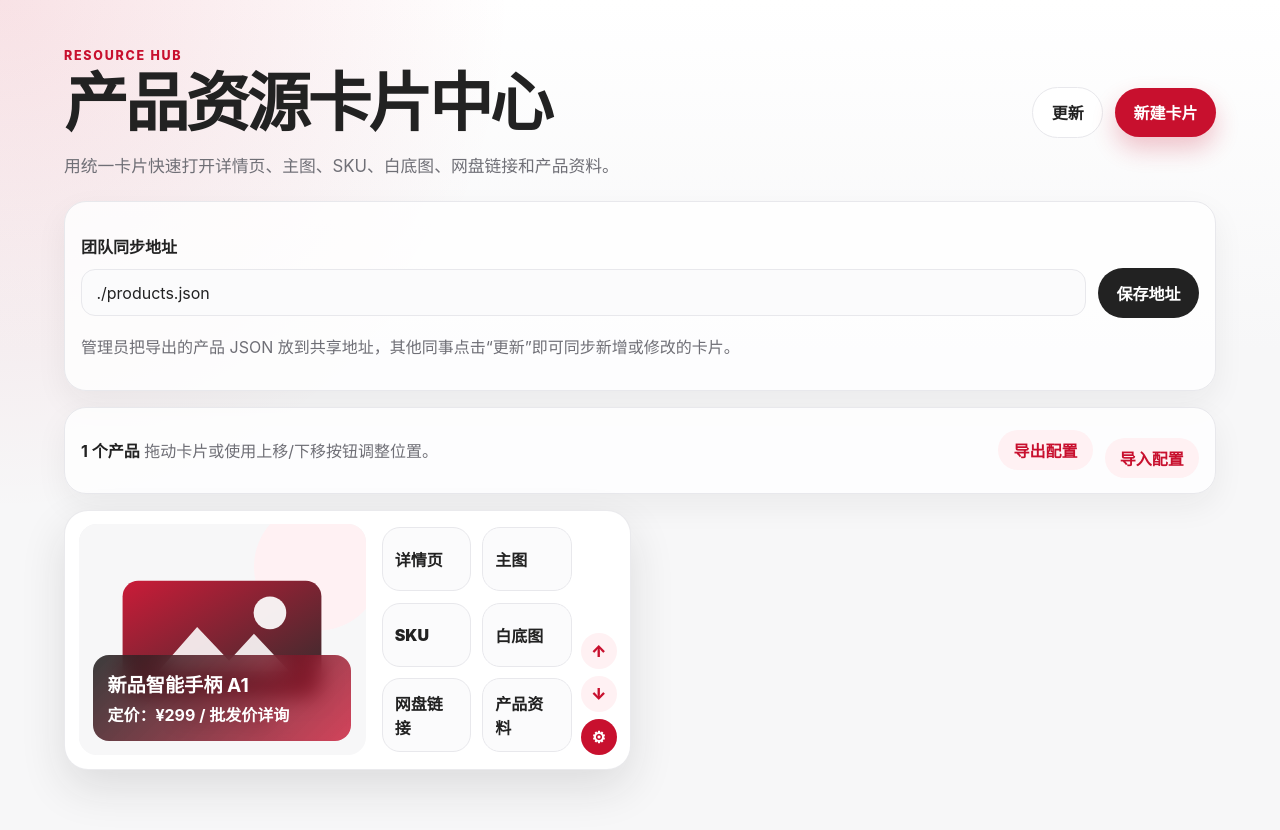
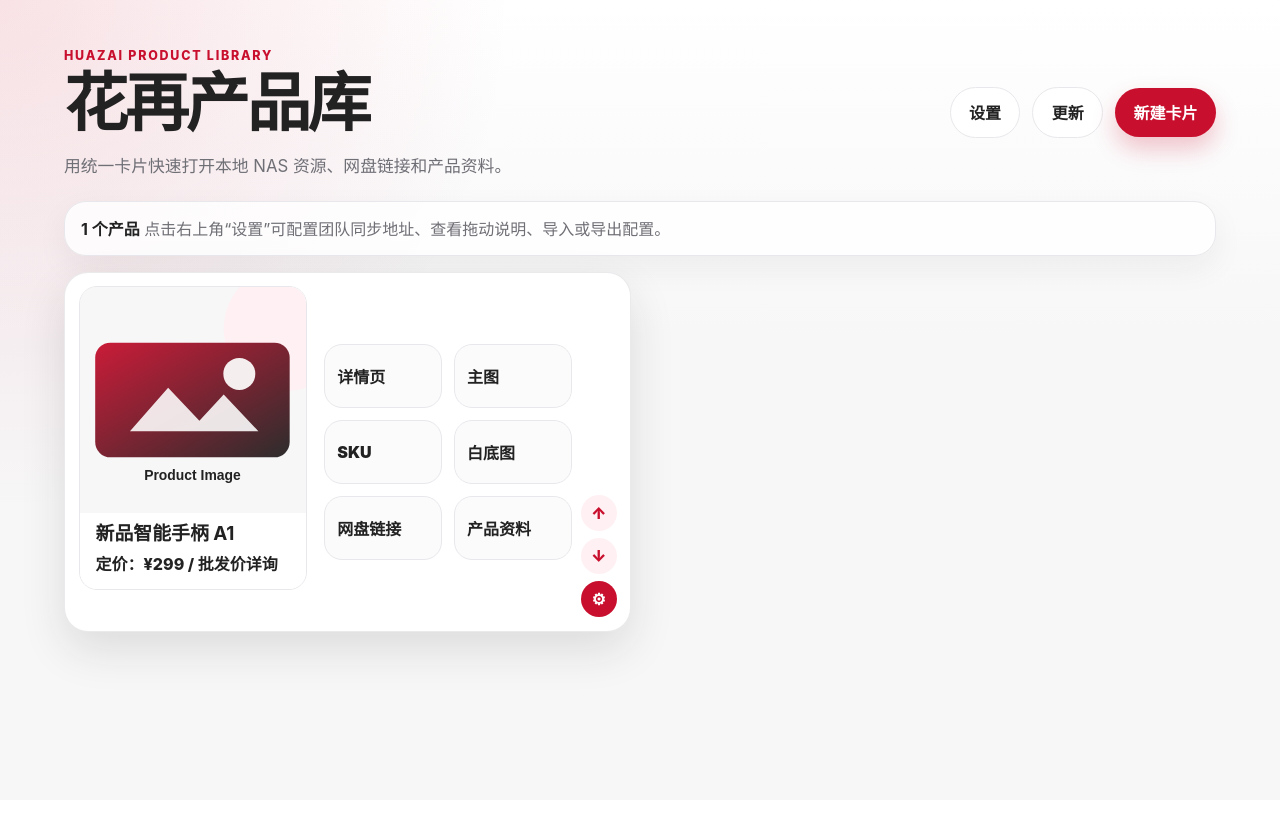
Before and after one commit to liang2045/weizhong, a plain HTML site: page index.html in a window 1280 px wide. Both pictures are taken after a click on the button "详情页". After the commit the page ends 800 px from the top, so only its background shows below. Drawn offline with Linux system fonts and the light colour scheme.

Commit message:
Revert "Revert "Add static '花再产品库' product library web app (HTML/CSS/JS)""

```diff
--- a/app.js
+++ b/app.js
@@ -2,6 +2,7 @@ const STORAGE_KEY = "product-resource-cards:v1";
 const SYNC_KEY = "product-resource-sync-url:v1";
 
 const RESOURCE_BUTTONS = ["详情页", "主图", "SKU", "白底图", "网盘链接", "产品资料"];
+const CLOUD_LINK_LABEL = "网盘链接";
 
 const placeholderSvg = encodeURIComponent(`
 <svg xmlns="http://www.w3.org/2000/svg" viewBox="0 0 900 650">
@@ -22,7 +23,7 @@ const sampleProducts = [
     price: "定价：¥299 / 批发价详询",
     image: PLACEHOLDER_IMAGE,
     links: {
-      "详情页": "https://example.com/product/a1",
+      "详情页": "file:///Volumes/NAS/Products/A1/detail",
       "主图": "file:///Volumes/NAS/Products/A1/main-image",
       "SKU": "file:///Volumes/NAS/Products/A1/sku",
       "白底图": "file:///Volumes/NAS/Products/A1/white-bg",
@@ -99,7 +100,7 @@ function renderCards() {
       button.textContent = label;
       button.disabled = !product.links[label];
       button.title = product.links[label] || "请先在设置中配置地址";
-      button.addEventListener("click", () => openResource(product.links[label]));
+      button.addEventListener("click", () => openResource(label, product.links[label]));
       buttonGrid.append(button);
     });
 
@@ -123,9 +124,22 @@ function renderCards() {
   });
 }
 
-function openResource(url) {
+function openResource(label, url) {
   if (!url) return;
-  window.open(url, "_blank", "noopener,noreferrer");
+  const targetUrl = label === CLOUD_LINK_LABEL ? url : toLocalResourceUrl(url);
+  window.open(targetUrl, "_blank", "noopener,noreferrer");
+}
+
+function toLocalResourceUrl(rawUrl) {
+  const url = rawUrl.trim();
+  if (/^file:\/\//i.test(url)) return url;
+  if (/^\\/.test(url)) {
+    return `file://///${url.replace(/^\\+/, "").replaceAll("\\", "/")}`;
+  }
+  if (/^[a-zA-Z]:\\/.test(url)) {
+    return `file:///${url.replaceAll("\\", "/")}`;
+  }
+  return url;
 }
 
 function moveCard(id, direction) {
@@ -154,7 +168,7 @@ function renderLinkFields() {
     field.textContent = label;
     const input = document.createElement("input");
     input.name = label;
-    input.placeholder = "填写本地 NAS 地址、file:// 地址或网盘 URL";
+    input.placeholder = label === CLOUD_LINK_LABEL ? "填写在线网盘分享 URL" : "填写本地 NAS / 共享盘路径或 file:// 地址";
     field.append(input);
     linkFieldsEl.append(field);
   });
@@ -273,6 +287,7 @@ async function importConfig(file) {
   renderCards();
 }
 
+document.querySelector("#appSettingsBtn").addEventListener("click", () => document.querySelector("#settingsDialog").showModal());
 document.querySelector("#newCardBtn").addEventListener("click", () => openDialog());
 document.querySelector("#saveCardBtn").addEventListener("click", saveCard);
 document.querySelector("#deleteBtn").addEventListener("click", deleteCard);
--- a/index.html
+++ b/index.html
@@ -3,47 +3,66 @@
   <head>
     <meta charset="UTF-8" />
     <meta name="viewport" content="width=device-width, initial-scale=1.0" />
-    <title>产品资源卡片中心</title>
+    <title>花再产品库</title>
     <link rel="stylesheet" href="styles.css" />
   </head>
   <body>
     <header class="app-header">
       <div>
-        <p class="eyebrow">Resource Hub</p>
-        <h1>产品资源卡片中心</h1>
-        <p class="subtitle">用统一卡片快速打开详情页、主图、SKU、白底图、网盘链接和产品资料。</p>
+        <p class="eyebrow">Huazai Product Library</p>
+        <h1>花再产品库</h1>
+        <p class="subtitle">用统一卡片快速打开本地 NAS 资源、网盘链接和产品资料。</p>
       </div>
       <div class="header-actions">
+        <button id="appSettingsBtn" class="btn btn-secondary" type="button">设置</button>
         <button id="updateBtn" class="btn btn-secondary" type="button">更新</button>
         <button id="newCardBtn" class="btn btn-primary" type="button">新建卡片</button>
       </div>
     </header>
 
     <main>
-      <section class="sync-panel" aria-label="同步配置">
-        <label for="syncUrl">团队同步地址</label>
-        <div class="sync-row">
-          <input id="syncUrl" type="url" placeholder="例如：https://company.example.com/products.json 或 ./products.json" />
-          <button id="saveSyncBtn" class="btn btn-dark" type="button">保存地址</button>
-        </div>
-        <p>管理员把导出的产品 JSON 放到共享地址，其他同事点击“更新”即可同步新增或修改的卡片。</p>
-      </section>
-
       <section class="toolbar" aria-label="列表工具栏">
         <div>
           <strong id="cardCount">0 个产品</strong>
-          <span>拖动卡片或使用上移/下移按钮调整位置。</span>
-        </div>
-        <div class="toolbar-actions">
-          <button id="exportBtn" class="link-button" type="button">导出配置</button>
-          <label class="link-button file-label" for="importInput">导入配置</label>
-          <input id="importInput" type="file" accept="application/json" hidden />
+          <span>点击右上角“设置”可配置团队同步地址、查看拖动说明、导入或导出配置。</span>
         </div>
       </section>
 
       <section id="cards" class="cards" aria-live="polite"></section>
       <p id="emptyState" class="empty-state" hidden>还没有产品卡片，请点击“新建卡片”开始配置。</p>
     </main>
+
+    <dialog id="settingsDialog" class="dialog settings-dialog">
+      <form method="dialog" class="dialog-card">
+        <div class="dialog-header">
+          <div>
+            <p class="eyebrow">App settings</p>
+            <h2>花再产品库设置</h2>
+          </div>
+          <button class="icon-button" value="cancel" aria-label="关闭" type="submit">×</button>
+        </div>
+
+        <section class="settings-section" aria-label="团队同步地址">
+          <h3>团队同步地址</h3>
+          <p>管理员把导出的产品 JSON 放到共享地址，其他同事点击“更新”即可同步新增或修改的卡片。</p>
+          <label for="syncUrl">同步 JSON 地址</label>
+          <div class="sync-row">
+            <input id="syncUrl" type="url" placeholder="例如：https://company.example.com/products.json 或 ./products.json" />
+            <button id="saveSyncBtn" class="btn btn-dark" type="button">保存地址</button>
+          </div>
+        </section>
+
+        <section class="settings-section" aria-label="拖动产品说明和导入导出配置">
+          <h3>拖动产品说明 / 导入导出配置</h3>
+          <p>在产品列表中拖动卡片，或使用卡片右下角的上移/下移按钮调整产品位置；调整后会自动保存在本机。</p>
+          <div class="toolbar-actions settings-actions">
+            <button id="exportBtn" class="link-button" type="button">导出配置</button>
+            <label class="link-button file-label" for="importInput">导入配置</label>
+            <input id="importInput" type="file" accept="application/json" hidden />
+          </div>
+        </section>
+      </form>
+    </dialog>
 
     <dialog id="cardDialog" class="dialog">
       <form id="cardForm" method="dialog" class="dialog-card">
@@ -76,6 +95,7 @@
 
         <fieldset>
           <legend>按钮地址配置</legend>
+          <p class="field-hint">除“网盘链接”外，请优先填写本地 NAS / 共享盘路径，例如 <code>\\NAS\Products\A1</code>、<code>Z:\Products\A1</code> 或 <code>file:///Volumes/NAS/Products/A1</code>。</p>
           <div id="linkFields" class="link-fields"></div>
         </fieldset>
 
@@ -91,8 +111,10 @@
 
     <template id="cardTemplate">
       <article class="product-card" draggable="true">
-        <div class="image-wrap">
-          <img class="product-image" alt="" />
+        <div class="product-identity">
+          <div class="image-wrap">
+            <img class="product-image" alt="" />
+          </div>
           <div class="product-meta">
             <h3></h3>
             <p></p>
--- a/products.json
+++ b/products.json
@@ -7,7 +7,7 @@
       "price": "定价：¥299 / 批发价详询",
       "image": "",
       "links": {
-        "详情页": "https://example.com/product/a1",
+        "详情页": "file:///Volumes/NAS/Products/A1/detail",
         "主图": "file:///Volumes/NAS/Products/A1/main-image",
         "SKU": "file:///Volumes/NAS/Products/A1/sku",
         "白底图": "file:///Volumes/NAS/Products/A1/white-bg",
--- a/styles.css
+++ b/styles.css
@@ -100,7 +100,6 @@ h1 {
 
 main { padding: 0 clamp(1rem, 5vw, 5rem) 4rem; }
 
-.sync-panel,
 .toolbar {
   background: rgba(255, 255, 255, 0.82);
   border: 1px solid var(--line);
@@ -108,13 +107,7 @@ main { padding: 0 clamp(1rem, 5vw, 5rem) 4rem; }
   box-shadow: 0 12px 32px rgba(34, 34, 34, 0.06);
 }
 
-.sync-panel {
-  padding: 1rem;
-  margin-bottom: 1rem;
-}
-
-.sync-panel label { font-weight: 800; }
-.sync-panel p, .toolbar span { color: var(--muted); }
+.toolbar span { color: var(--muted); }
 .sync-row { margin-top: 0.65rem; }
 .sync-row input { flex: 1; min-width: 0; }
 
@@ -140,16 +133,16 @@ main { padding: 0 clamp(1rem, 5vw, 5rem) 4rem; }
 
 .cards {
   display: grid;
-  grid-template-columns: repeat(auto-fill, minmax(430px, 1fr));
+  grid-template-columns: repeat(auto-fill, minmax(520px, 1fr));
   gap: 1.1rem;
 }
 
 .product-card {
   position: relative;
   display: grid;
-  grid-template-columns: minmax(0, 1.1fr) minmax(210px, 0.9fr);
-  gap: 1rem;
-  min-height: 260px;
+  grid-template-columns: minmax(225px, 0.78fr) minmax(240px, 1fr);
+  gap: 1.1rem;
+  min-height: 360px;
   padding: 0.85rem;
   background: var(--white);
   border: 1px solid rgba(232, 232, 236, 0.9);
@@ -160,10 +153,19 @@ main { padding: 0 clamp(1rem, 5vw, 5rem) 4rem; }
 
 .product-card.dragging { opacity: 0.48; outline: 3px dashed var(--brand); }
 
+.product-identity {
+  display: grid;
+  grid-template-rows: 3fr 1fr;
+  aspect-ratio: 3 / 4;
+  border: 1px solid var(--line);
+  border-radius: 18px;
+  overflow: hidden;
+  background: var(--white);
+}
+
 .image-wrap {
   position: relative;
-  min-height: 230px;
-  border-radius: 18px;
+  aspect-ratio: 1 / 1;
   overflow: hidden;
   background: linear-gradient(145deg, #f1f1f3, #ffffff);
 }
@@ -176,24 +178,21 @@ main { padding: 0 clamp(1rem, 5vw, 5rem) 4rem; }
 }
 
 .product-meta {
-  position: absolute;
-  left: 0.9rem;
-  right: 0.9rem;
-  bottom: 0.9rem;
-  padding: 0.9rem;
-  color: var(--white);
-  border-radius: 16px;
-  background: linear-gradient(135deg, rgba(34, 34, 34, 0.88), rgba(200, 16, 46, 0.78));
-  backdrop-filter: blur(10px);
+  display: flex;
+  flex-direction: column;
+  justify-content: center;
+  padding: 0.9rem 1rem;
+  color: var(--ink);
+  background: var(--white);
 }
 
-.product-meta h3 { font-size: 1.2rem; }
-.product-meta p { margin: 0.28rem 0 0; font-weight: 700; }
+.product-meta h3 { font-size: 1.18rem; color: #222222; }
+.product-meta p { margin: 0.38rem 0 0; color: #222222; font-weight: 800; }
 
 .button-grid {
   display: grid;
   grid-template-columns: repeat(2, minmax(0, 1fr));
-  gap: 0.7rem;
+  gap: 0.75rem;
   align-content: center;
   padding-right: 2.8rem;
 }
@@ -296,6 +295,41 @@ input {
   .header-actions, .toolbar-actions, .sync-row { flex-wrap: wrap; }
   .cards { grid-template-columns: 1fr; }
   .product-card { grid-template-columns: 1fr; }
+  .product-identity { max-width: 360px; width: 100%; justify-self: center; }
   .button-grid { padding-right: 0; }
   .form-grid, .link-fields { grid-template-columns: 1fr; }
 }
+
+.settings-dialog { width: min(860px, calc(100vw - 2rem)); }
+
+.settings-section {
+  margin-top: 1rem;
+  padding: 1rem;
+  border: 1px solid var(--line);
+  border-radius: 20px;
+  background: #fbfbfc;
+}
+
+.settings-section h3 {
+  margin: 0 0 0.45rem;
+  color: var(--ink);
+}
+
+.settings-section p,
+.field-hint {
+  margin: 0.35rem 0 0;
+  color: var(--muted);
+  font-weight: 500;
+  line-height: 1.6;
+}
+
+.field-hint code {
+  padding: 0.12rem 0.32rem;
+  border-radius: 6px;
+  background: var(--soft-red);
+  color: var(--brand);
+  font-family: "SFMono-Regular", Consolas, monospace;
+  font-size: 0.86em;
+}
+
+.settings-actions { margin-top: 0.8rem; }
```
Also changed, not shown: README.md.
